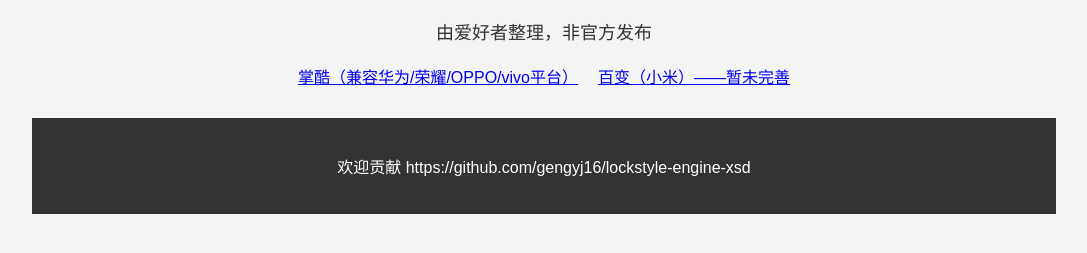
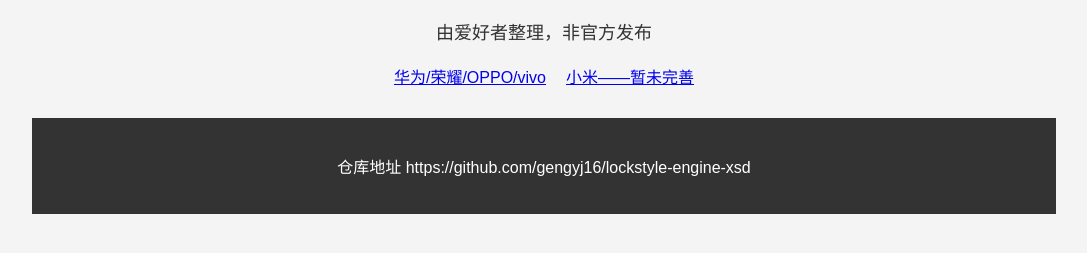
Before and after one commit to gengyj16/lockstyle-engine-xsd, a plain HTML site: page index.html in a window 1280 px wide. Shown: the part 99-352 px from the top of the page, without its empty margins (96-1183 px from the left). Drawn offline with Linux system fonts and the light colour scheme.

Commit message:
Update index.html

```diff
--- a/index.html
+++ b/index.html
@@ -49,14 +49,14 @@
         <div class="subtitle">由爱好者整理，非官方发布</div>
         <div class="platforms">
             <div class="platform">
-                <a href="./manifest.xsd" target="_blank">掌酷（兼容华为/荣耀/OPPO/vivo平台）</a>
+                <a href="./manifest.xsd" target="_blank">华为/荣耀/OPPO/vivo</a>
             </div>
             <div class="platform">
-                <a href="./manifest_mi.xsd" target="_blank">百变（小米）——暂未完善</a>
+                <a href="./manifest_mi.xsd" target="_blank">小米——暂未完善</a>
             </div>
         </div>
         <div class="footer">
-            <p>欢迎贡献 <a href="https://github.com/gengyj16/lockstyle-engine-xsd" target="_blank">https://github.com/gengyj16/lockstyle-engine-xsd</a></p>
+            <p>仓库地址 <a href="https://github.com/gengyj16/lockstyle-engine-xsd" target="_blank">https://github.com/gengyj16/lockstyle-engine-xsd</a></p>
         </div>
     </div>
 </body>
```
